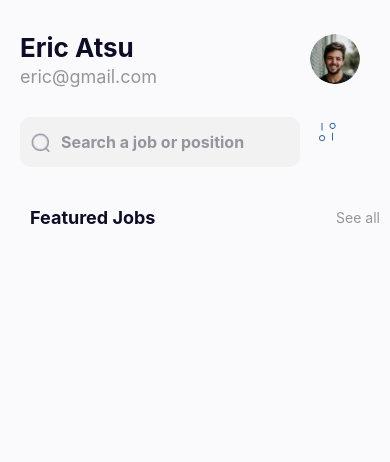
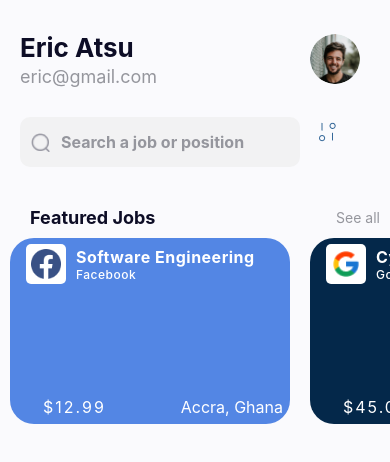
Before and after one commit to samuelGyasiFordjour/rn-assignment4-11053488, a React Native app: screen /Home in a window 390 px wide. Shown: the top 462 px of the page. Built offline with nearby package versions, Linux system fonts and the light colour scheme.

Commit message:
added featured jobs and login form

```diff
--- a/HomeScreen.js
+++ b/HomeScreen.js
@@ -1,9 +1,20 @@
-import { Text, View, SafeAreaView, ScrollView, Image, StyleSheet, TextInput } from 'react-native';
+import { Text, View, SafeAreaView, ScrollView, Image, StyleSheet, FlatList, TextInput } from 'react-native';
 import React, { useState } from 'react';
+import FeaturedJobs from './components/FeaturedJobs';
+export default function HomeScreen() {
+  const [searchQuery, setSearchQuery] = useState('');
 
 
-export default function HomeScreen() {
-  const [searchQuery, setSearchQuery] = useState('');
+  const fJobData = [
+    { id: '1', fjicon: require('./assets/fb2.png'), fjtitle: 'Software Engineering', fjsubTitle: 'Facebook', amount1: '$12.99', backgroundColor: '#5386E4', backgroundImage: require('./assets/Group.png'), location1: 'Accra, Ghana' },
+    { id: '2', fjicon: require('./assets/google.png'), fjtitle: 'Cybersecurity', fjsubTitle: 'Google', amount1: '$45.00', backgroundColor: '#04284A', backgroundImage: require('./assets/Group.png'), location1: 'Accra, Ghana' },
+    { id: '3', fjicon: require('./assets/Instagram.png'), fjtitle: 'Data Science ', fjsubTitle: 'Instagram', amount1: '$8.75', backgroundColor: '#00796b', backgroundImage: require('./assets/Group.png'), location1: 'Accra, Ghana' },
+    { id: '4', fjicon: require('./assets/whatsapp.jpg'), fjtitle: 'Artificial Intelligence (AI)', fjsubTitle: 'WhatsApp', amount1: '$149.99', backgroundColor: '#5d4037',backgroundImage: require('./assets/Group.png'), location1: 'Accra, Ghana'  },
+    { id: '5', fjicon: require('./assets/YouTube.png'), fjtitle: 'Mobile App', fjsubTitle: 'YouTube', amount1: '$23.50', backgroundColor: '#7b1fa2', backgroundImage: require('./assets/Group.png'), location1: 'Accra, Ghana' },
+    { id: '6', fjicon: require('./assets/Pinterest.png'), fjtitle: 'Computer Networks', fjsubTitle: 'Pinterest', amount1: '$59.99', backgroundColor: '#303f9f', backgroundImage: require('./assets/Group.png'), location1: 'Accra, Ghana' },
+    { id: '7', fjicon: require('./assets/snap.jpg'), fjtitle: 'Computer Graphics', fjsubTitle: 'Snapchat', amount1: '$5.20', backgroundColor: '#0288d1', backgroundImage: require('./assets/Group.png'), location1: 'Accra, Ghana' },
+    { id: '8', fjicon: require('./assets/tictok.jpg'), fjtitle: 'Theory of Computation', fjsubTitle: 'TikTok', amount1: '$199.00', backgroundColor: '#c2185b', backgroundImage: require('./assets/Group.png'), location1: 'Accra, Ghana' },
+  ];
 
 
   return (
@@ -34,6 +45,24 @@ export default function HomeScreen() {
           <Text style={styles.jobs}>Featured Jobs</Text>
           <Text style={styles.seemore}>See all</Text>
         </View>
+
+        <FlatList
+          data={fJobData}
+          horizontal
+          showsHorizontalScrollIndicator={false}
+          renderItem={({ item }) => (
+            <FeaturedJobs
+              fjicon={item.fjicon}
+              fjtitle={item.fjtitle}
+              fjsubTitle={item.fjsubTitle}
+              amount1={item.amount1}
+              location1={item.location1}
+              backgroundColor={item.backgroundColor}
+            />
+          )}
+          keyExtractor={item => item.id}
+        />
+
 
       </ScrollView>
     </SafeAreaView>
--- a/components/FeaturedJobs.js
+++ b/components/FeaturedJobs.js
@@ -16,6 +16,10 @@ const FeaturedJobs = ({ fjicon, fjtitle, fjsubTitle, amount1, location1, backgro
           </View>
         </View>
 
+         <View style={styles.bottomRow}>
+          <Text style={styles.amount1}>{amount1}</Text>
+          <Text style={styles.location1}>{location1}</Text>
+        </View>
 
       </View>
     </View>
@@ -65,7 +69,23 @@ const styles = StyleSheet.create({
     fontWeight: '500',
     letterSpacing: 0.5,
   },
-
+  bottomRow: {
+    flexDirection: 'row',
+    justifyContent: 'space-between',
+    position: 'absolute',
+    bottom: 10,
+    left: 20,
+    right: 20,
+  },
+  amount1: {
+    color: '#fff',
+    fontSize: 16,
+    letterSpacing: 2,
+  },
+  location1: {
+    color: '#fff',
+    fontSize: 16,
+  },
 });
 
 export default FeaturedJobs;
```
